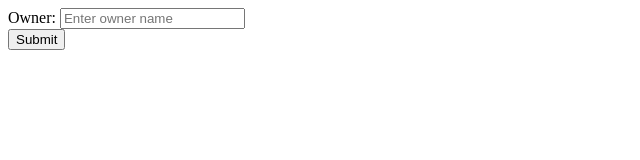
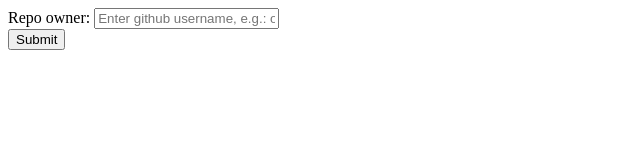
Before and after one commit to luisadha/luisadha.github.io, a plain HTML site: page index.html in a window 1280 px wide. Shown: the whole page, without its empty margins (0-640 px from the left). Drawn offline with Linux system fonts and the light colour scheme.

Commit message:
Update index.html

```diff
--- a/index.html
+++ b/index.html
@@ -7,8 +7,8 @@
 </head>
 <body>
     <div>
-        <label for="profilGithub">Owner:</label>
-        <input type="text" id="profilGithub" placeholder="Enter owner name" value="">
+        <label for="profilGithub">Repo owner:</label>
+        <input type="text" id="profilGithub" placeholder="Enter github username, e.g.: octocat" value="">
         <br>
         <button onclick="fetchStars()">Submit</button>
     </div>
```
